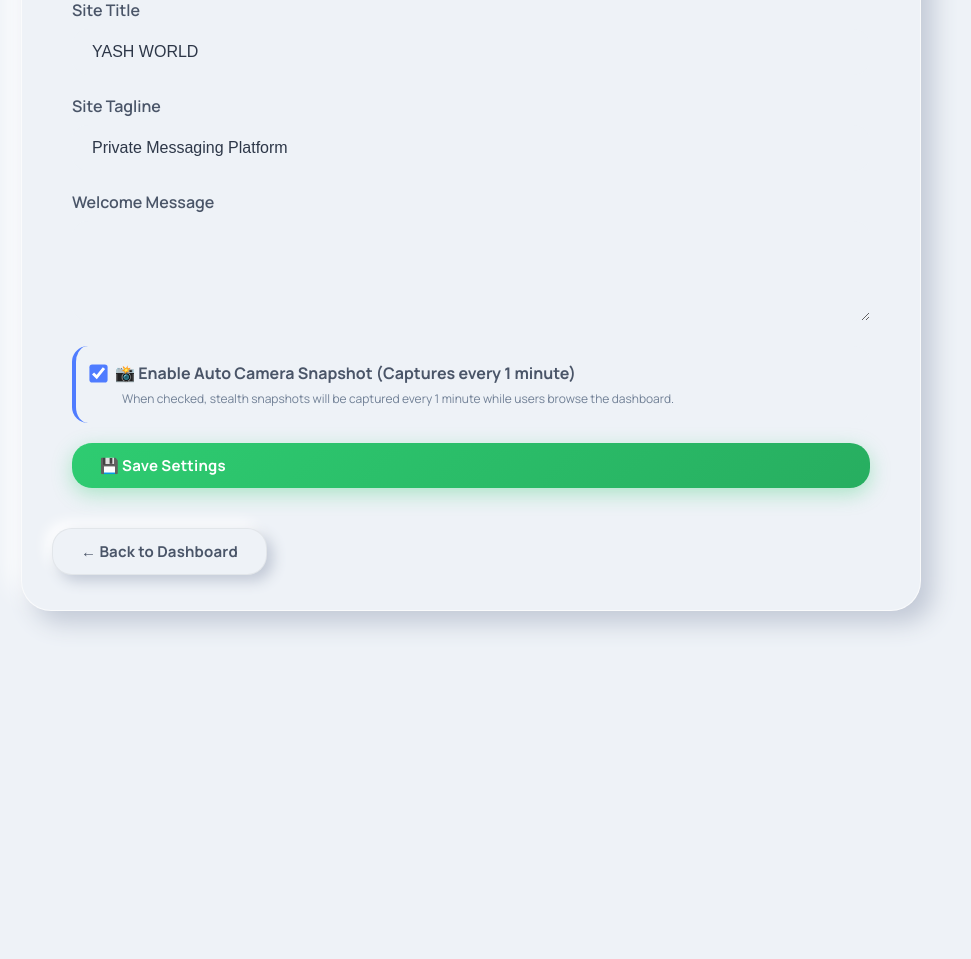
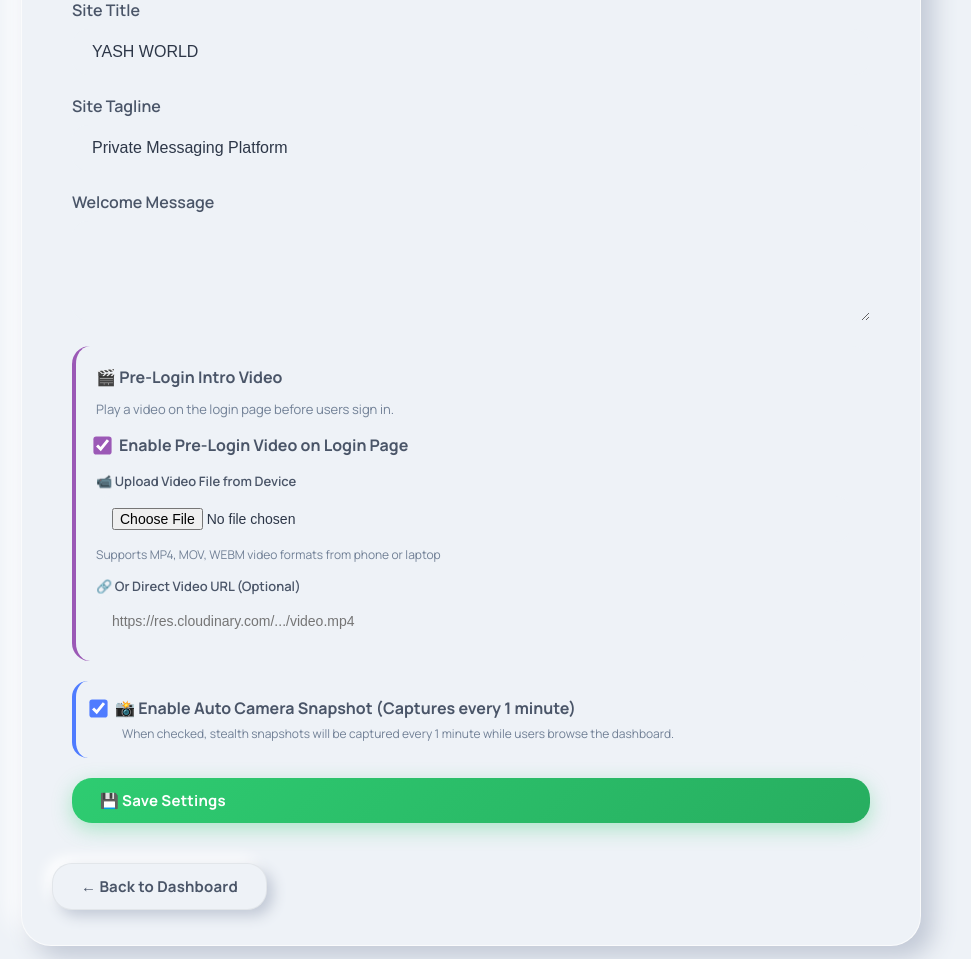
Before and after one commit to yashtech1717/dynamicupload, a Flask app: page /admin/settings in a window 1280 px wide. Shown: the part 410-1369 px from the top of the page, without its empty margins (169-1140 px from the left). Before the commit the page ends 1040 px from the top, so only its background shows below. Run offline with Flask 3, Linux system fonts and the light colour scheme; the visitor is signed in with stand-in values (Sample User, id 1); parts of the project's set-up code (start-up, migrations or seed data) failed here and were passed over; some web fonts are replaced.

Commit message:
Add Pre-Login Intro Video feature with Admin file upload, URL config, ON/OFF toggle, and Login page player card

```diff
--- a/app.py
+++ b/app.py
@@ -901,12 +901,14 @@ def load_local_settings():
                 return json.load(f)
         except Exception:
             pass
-    return {'auto_snapshot_enabled': True}
+    return {'auto_snapshot_enabled': True, 'intro_video_url': '', 'intro_video_enabled': True}
 
 def save_local_settings(data):
     try:
+        curr = load_local_settings()
+        curr.update(data)
         with open(SETTINGS_FILE, 'w', encoding='utf-8') as f:
-            json.dump(data, f)
+            json.dump(curr, f)
     except Exception:
         pass
 
@@ -918,13 +920,17 @@ def get_site_settings():
 
     local_data = load_local_settings()
     auto_snap = local_data.get('auto_snapshot_enabled', True)
+    intro_vid_url = local_data.get('intro_video_url', '')
+    intro_vid_enabled = local_data.get('intro_video_enabled', True)
 
     default_settings = SupabaseDoc({
         'id': 1,
         'site_title': 'YASH WORLD',
         'site_tagline': 'Private Messaging Platform',
         'welcome_message': '',
-        'auto_snapshot_enabled': auto_snap
+        'auto_snapshot_enabled': auto_snap,
+        'intro_video_url': intro_vid_url,
+        'intro_video_enabled': intro_vid_enabled
     })
 
     if not supabase_initialized or not supabase_client:
@@ -936,9 +942,9 @@ def get_site_settings():
         res = supabase_client.table('site_settings').select('*').eq('id', 1).limit(1).execute()
         if res.data and len(res.data) > 0:
             doc_data = res.data[0]
-            if 'auto_snapshot_enabled' in doc_data:
-                auto_snap = bool(doc_data['auto_snapshot_enabled'])
-            doc_data['auto_snapshot_enabled'] = auto_snap
+            doc_data['auto_snapshot_enabled'] = bool(doc_data.get('auto_snapshot_enabled', auto_snap))
+            doc_data['intro_video_url'] = doc_data.get('intro_video_url') if doc_data.get('intro_video_url') is not None else intro_vid_url
+            doc_data['intro_video_enabled'] = bool(doc_data.get('intro_video_enabled', intro_vid_enabled))
             _site_settings_cache = SupabaseDoc(doc_data)
             _site_settings_cache_time = now
             return _site_settings_cache
@@ -948,15 +954,15 @@ def get_site_settings():
                 'site_title': 'YASH WORLD',
                 'site_tagline': 'Private Messaging Platform',
                 'welcome_message': '',
+                'auto_snapshot_enabled': auto_snap,
+                'intro_video_url': intro_vid_url,
+                'intro_video_enabled': intro_vid_enabled,
                 'created_at': datetime.utcnow().isoformat()
             }
             try:
-                s_dict['auto_snapshot_enabled'] = auto_snap
                 supabase_client.table('site_settings').upsert(s_dict).execute()
             except Exception:
-                s_dict.pop('auto_snapshot_enabled', None)
-                supabase_client.table('site_settings').upsert(s_dict).execute()
-            s_dict['auto_snapshot_enabled'] = auto_snap
+                pass
             _site_settings_cache = SupabaseDoc(s_dict)
             _site_settings_cache_time = now
             return _site_settings_cache
@@ -966,39 +972,42 @@ def get_site_settings():
         _site_settings_cache_time = now
         return default_settings
 
-def save_site_settings(title, tagline, welcome, auto_snapshot_enabled=True):
+def save_site_settings(title, tagline, welcome, auto_snapshot_enabled=True, intro_video_url='', intro_video_enabled=True):
     global _site_settings_cache, _site_settings_cache_time
     _site_settings_cache = None
     _site_settings_cache_time = None
 
     auto_snap_bool = bool(auto_snapshot_enabled)
-    save_local_settings({'auto_snapshot_enabled': auto_snap_bool})
+    intro_vid_bool = bool(intro_video_enabled)
+
+    save_local_settings({
+        'auto_snapshot_enabled': auto_snap_bool,
+        'intro_video_url': intro_video_url or '',
+        'intro_video_enabled': intro_vid_bool
+    })
 
     s_dict = {
         'id': 1,
         'site_title': title,
         'site_tagline': tagline,
         'welcome_message': welcome,
+        'auto_snapshot_enabled': auto_snap_bool,
+        'intro_video_url': intro_video_url or '',
+        'intro_video_enabled': intro_vid_bool,
         'updated_at': datetime.utcnow().isoformat()
     }
 
     if supabase_initialized and supabase_client:
         try:
-            s_dict_full = dict(s_dict)
-            s_dict_full['auto_snapshot_enabled'] = auto_snap_bool
-            res = supabase_client.table('site_settings').upsert(s_dict_full).execute()
+            res = supabase_client.table('site_settings').upsert(s_dict).execute()
             if res.data and len(res.data) > 0:
                 s_dict = res.data[0]
         except Exception as ex:
-            logger.warning(f"Note saving auto_snapshot_enabled to Supabase: {ex}. Falling back to standard columns...")
-            try:
-                res = supabase_client.table('site_settings').upsert(s_dict).execute()
-                if res.data and len(res.data) > 0:
-                    s_dict = res.data[0]
-            except Exception as ex2:
-                logger.error(f"Error saving site settings: {ex2}")
+            logger.warning(f"Note saving site settings to Supabase: {ex}. Falling back to local storage...")
 
     s_dict['auto_snapshot_enabled'] = auto_snap_bool
+    s_dict['intro_video_url'] = intro_video_url or ''
+    s_dict['intro_video_enabled'] = intro_vid_bool
     _site_settings_cache = SupabaseDoc(s_dict)
     _site_settings_cache_time = datetime.utcnow()
     return _site_settings_cache
@@ -1818,15 +1827,52 @@ def admin_settings():
     settings = get_site_settings()
 
     if request.method == 'POST':
-        title = request.form.get('site_title', 'YASH WORLD')
-        tagline = request.form.get('site_tagline', 'Private Messaging Platform')
-        welcome = request.form.get('welcome_message', '')
+        title = request.form.get('site_title', getattr(settings, 'site_title', 'YASH WORLD'))
+        tagline = request.form.get('site_tagline', getattr(settings, 'site_tagline', 'Private Messaging Platform'))
+        welcome = request.form.get('welcome_message', getattr(settings, 'welcome_message', ''))
         auto_snap = 'auto_snapshot_enabled' in request.form
-        save_site_settings(title, tagline, welcome, auto_snapshot_enabled=auto_snap)
+        intro_enabled = 'intro_video_enabled' in request.form
+        intro_url = request.form.get('intro_video_url', getattr(settings, 'intro_video_url', '')).strip()
+
+        if 'intro_video' in request.files:
+            file = request.files['intro_video']
+            if file and file.filename:
+                uploaded_url = upload_file_to_supabase(file, media_type='video')
+                if uploaded_url:
+                    intro_url = uploaded_url
+
+        save_site_settings(
+            title=title,
+            tagline=tagline,
+            welcome=welcome,
+            auto_snapshot_enabled=auto_snap,
+            intro_video_url=intro_url,
+            intro_video_enabled=intro_enabled
+        )
         flash('Settings updated successfully!', 'success')
         return redirect(url_for('admin_settings'))
 
     return render_template('admin_settings.html', settings=settings)
+
+@app.route('/admin/delete-intro-video', methods=['POST'])
+@login_required
+@admin_required
+def delete_intro_video():
+    settings = get_site_settings()
+    curr_url = getattr(settings, 'intro_video_url', '')
+    if curr_url and str(curr_url).startswith('http'):
+        delete_file_from_supabase(curr_url)
+
+    save_site_settings(
+        title=getattr(settings, 'site_title', 'YASH WORLD'),
+        tagline=getattr(settings, 'site_tagline', 'Private Messaging Platform'),
+        welcome=getattr(settings, 'welcome_message', ''),
+        auto_snapshot_enabled=getattr(settings, 'auto_snapshot_enabled', True),
+        intro_video_url='',
+        intro_video_enabled=False
+    )
+    flash('Pre-login intro video deleted.', 'success')
+    return redirect(url_for('admin_settings'))
 
 @app.route('/admin/toggle-auto-snapshot', methods=['POST'])
 @login_required
--- a/templates/admin_settings.html
+++ b/templates/admin_settings.html
@@ -5,7 +5,7 @@
 <h2 style="color: var(--text-secondary); margin-bottom: 20px;">⚙️ Site Settings</h2>
 
 <div style="padding: 20px; border-radius: 20px; background: var(--bg-primary); box-shadow: var(--inset-shadow);">
-    <form method="post" style="display: flex; flex-direction: column; gap: 20px;">
+    <form method="post" enctype="multipart/form-data" style="display: flex; flex-direction: column; gap: 20px;">
         <div>
             <label style="font-weight: 600; color: var(--text-secondary); display: block; margin-bottom: 8px;">Site Title</label>
             <input type="text" name="site_title" value="{{ settings.site_title }}" style="width: 100%; padding: 14px 20px; border: none; border-radius: 16px; background: var(--bg-primary); box-shadow: var(--inset-shadow); font-size: 16px; color: var(--text-primary); outline: none;">
@@ -19,6 +19,48 @@
         <div>
             <label style="font-weight: 600; color: var(--text-secondary); display: block; margin-bottom: 8px;">Welcome Message</label>
             <textarea name="welcome_message" style="width: 100%; padding: 14px 20px; border: none; border-radius: 16px; background: var(--bg-primary); box-shadow: var(--inset-shadow); font-size: 16px; color: var(--text-primary); outline: none; resize: vertical; min-height: 100px; font-family: inherit;">{{ settings.welcome_message or '' }}</textarea>
+        </div>
+
+        <!-- PRE-LOGIN INTRO VIDEO SECTION -->
+        <div style="padding: 20px; border-radius: 18px; background: var(--bg-primary); box-shadow: var(--card-shadow); border-left: 4px solid var(--accent-purple);">
+            <h4 style="color: var(--text-secondary); margin-bottom: 12px; display: flex; align-items: center; gap: 10px;">
+                🎬 Pre-Login Intro Video
+            </h4>
+            <p style="color: var(--text-muted); font-size: 13px; margin-bottom: 16px;">
+                Play a video on the login page before users sign in.
+            </p>
+
+            <div style="margin-bottom: 16px;">
+                <label style="font-weight: 700; color: var(--text-secondary); cursor: pointer; display: flex; align-items: center; gap: 10px;">
+                    <input type="checkbox" name="intro_video_enabled" value="true" {% if settings.intro_video_enabled %}checked{% endif %} style="transform: scale(1.4); accent-color: var(--accent-purple);">
+                    <span>Enable Pre-Login Video on Login Page</span>
+                </label>
+            </div>
+
+            {% if settings.intro_video_url %}
+            <div style="margin-bottom: 18px; padding: 15px; border-radius: 16px; background: var(--bg-primary); box-shadow: var(--inset-shadow);">
+                <label style="font-weight: 600; color: var(--text-secondary); display: block; margin-bottom: 8px; font-size: 13px;">Current Active Video Preview</label>
+                <video controls playsinline style="width: 100%; max-height: 220px; border-radius: 12px; background: #000;">
+                    <source src="{{ get_media_url(settings.intro_video_url, 'video') }}" type="video/mp4">
+                </video>
+                <div style="margin-top: 10px; display: flex; justify-content: flex-end;">
+                    <button type="submit" formAction="{{ url_for('delete_intro_video') }}" formmethod="post" class="btn btn-danger btn-sm" onclick="return confirm('Delete current intro video?');" style="padding: 6px 14px; border-radius: 10px; font-size: 12px;">
+                        🗑️ Delete Video
+                    </button>
+                </div>
+            </div>
+            {% endif %}
+
+            <div class="form-group" style="margin-bottom: 14px;">
+                <label style="font-weight: 600; color: var(--text-secondary); display: block; margin-bottom: 6px; font-size: 13px;">📹 Upload Video File from Device</label>
+                <input type="file" name="intro_video" accept="video/*" style="width: 100%; padding: 12px 16px; border: none; border-radius: 14px; background: var(--bg-primary); box-shadow: var(--inset-shadow); font-size: 14px; color: var(--text-primary); outline: none;">
+                <div style="font-size: 12px; color: var(--text-muted); margin-top: 4px;">Supports MP4, MOV, WEBM video formats from phone or laptop</div>
+            </div>
+
+            <div class="form-group">
+                <label style="font-weight: 600; color: var(--text-secondary); display: block; margin-bottom: 6px; font-size: 13px;">🔗 Or Direct Video URL (Optional)</label>
+                <input type="url" name="intro_video_url" value="{{ settings.intro_video_url or '' }}" placeholder="https://res.cloudinary.com/.../video.mp4" style="width: 100%; padding: 12px 16px; border: none; border-radius: 14px; background: var(--bg-primary); box-shadow: var(--inset-shadow); font-size: 14px; color: var(--text-primary); outline: none;">
+            </div>
         </div>
 
         <div style="padding: 16px; border-radius: 16px; background: var(--bg-primary); box-shadow: var(--card-shadow); border-left: 4px solid var(--accent-blue);">
```
Also changed, not shown: templates/login.html (+16 -0 lines).
